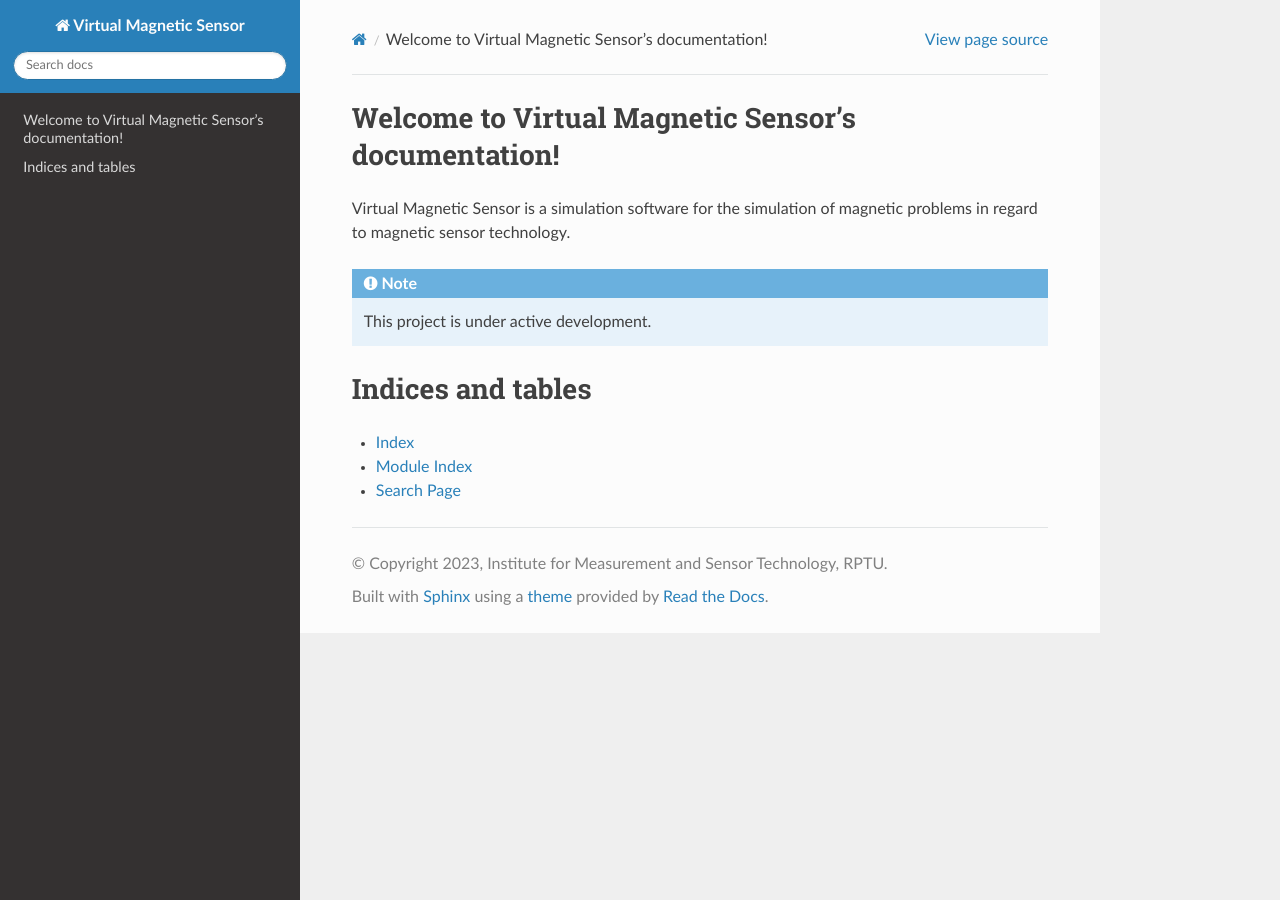
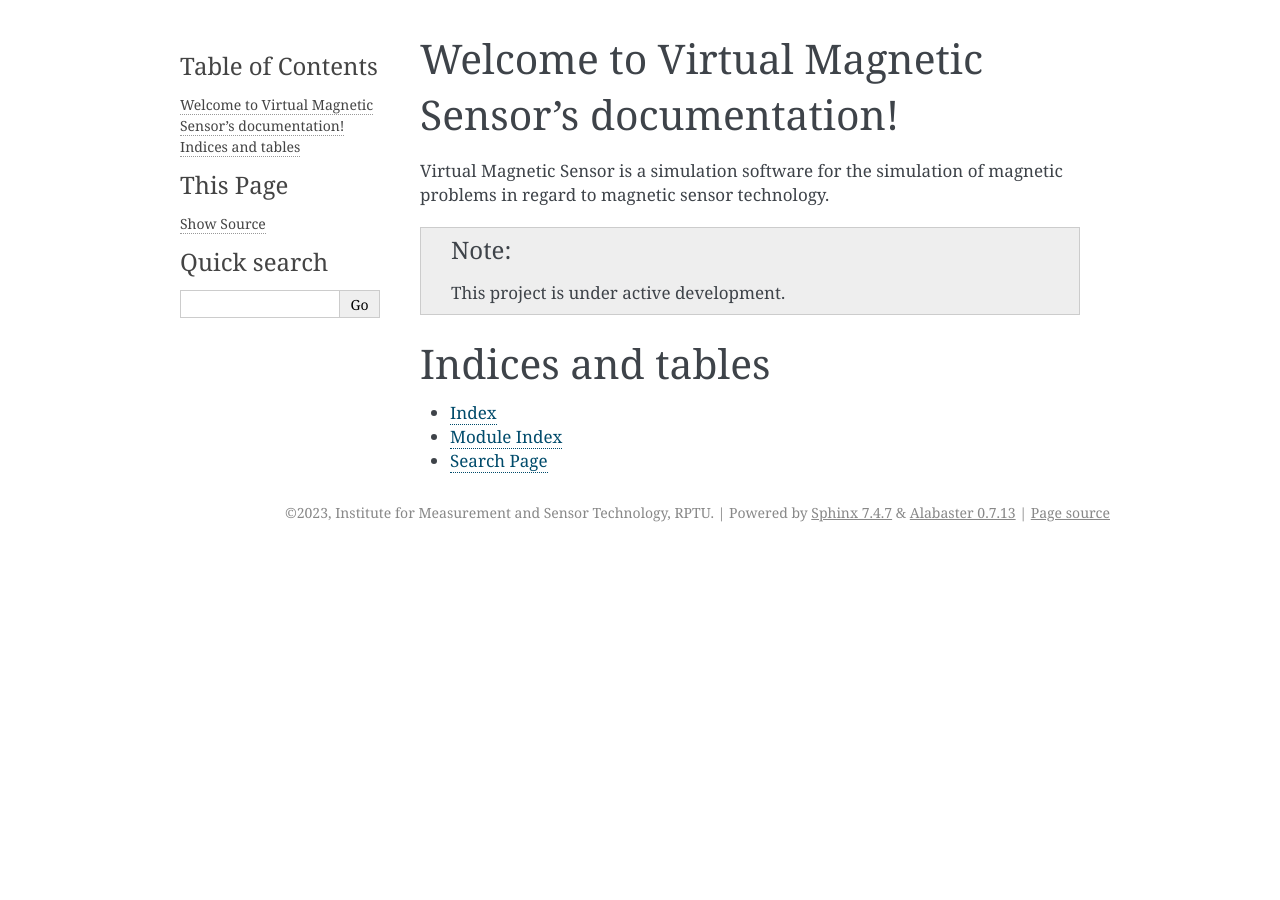
Before and after one commit to mts-public/virtual_magnetic_sensor, a Sphinx documentation site: the page built from Virtual Magnetic Sensor/docs/source/index.rst, in a window 1280 px wide. Built offline with Sphinx 7.4.7, drawn with Linux system fonts in a browser that asks for light colours; pages that are not in the unit, such as notebooks, are missing from menus.

Commit message:
removed theme

```diff
--- a/Virtual Magnetic Sensor/docs/source/conf.py
+++ b/Virtual Magnetic Sensor/docs/source/conf.py
@@ -18,8 +18,7 @@ release = '04.10.2023'
 # -- General configuration ---------------------------------------------------
 # https://www.sphinx-doc.org/en/master/usage/configuration.html#general-configuration
 
-extensions = ['sphinx_rtd_theme',
-              'sphinx.ext.autodoc']
+extensions = ['sphinx.ext.autodoc']
 
 templates_path = ['_templates']
 exclude_patterns = []
@@ -28,5 +27,3 @@ exclude_patterns = []
 
 # -- Options for HTML output -------------------------------------------------
 # https://www.sphinx-doc.org/en/master/usage/configuration.html#options-for-html-output
-
-html_theme = "sphinx_rtd_theme"
```
